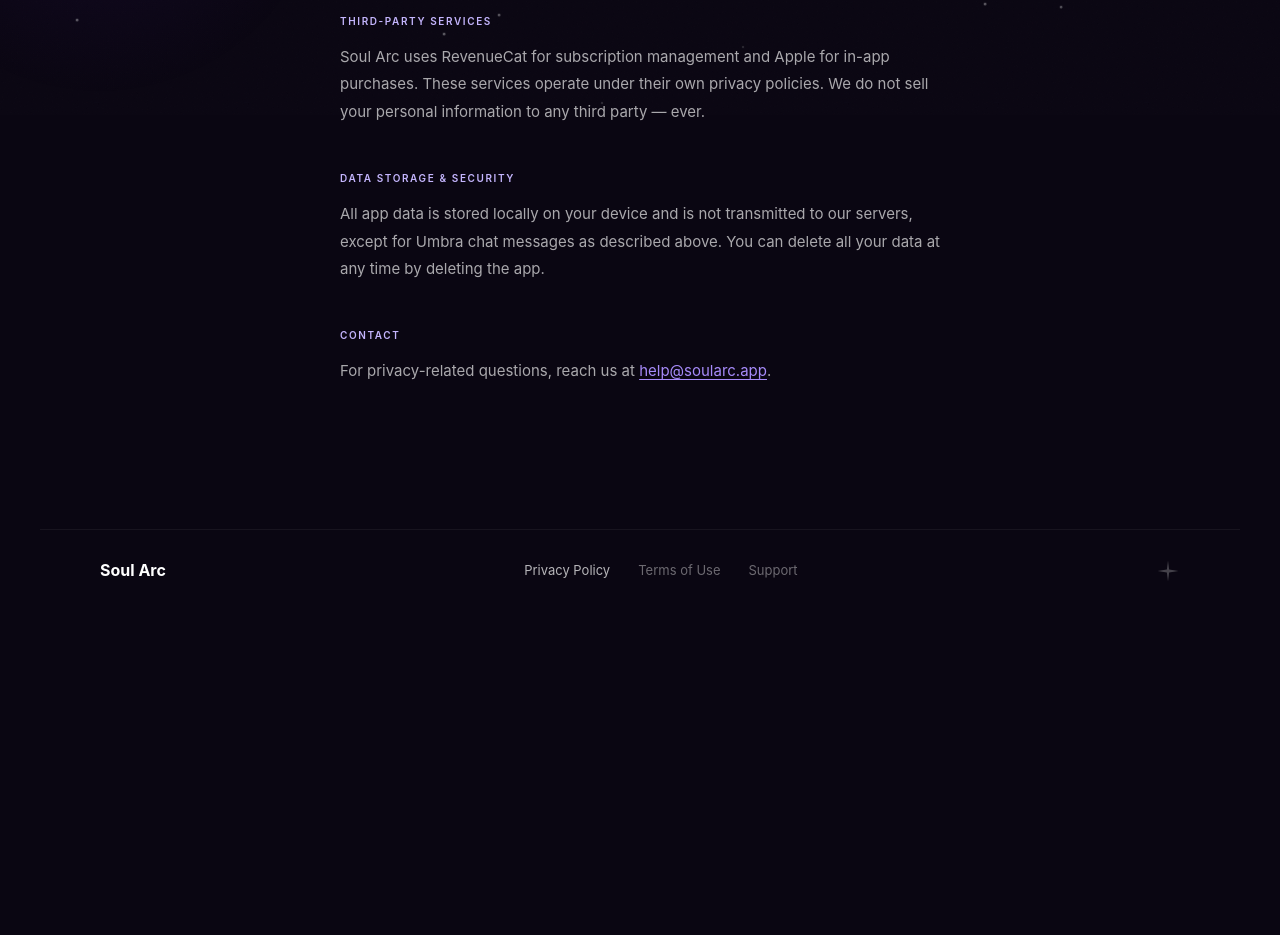
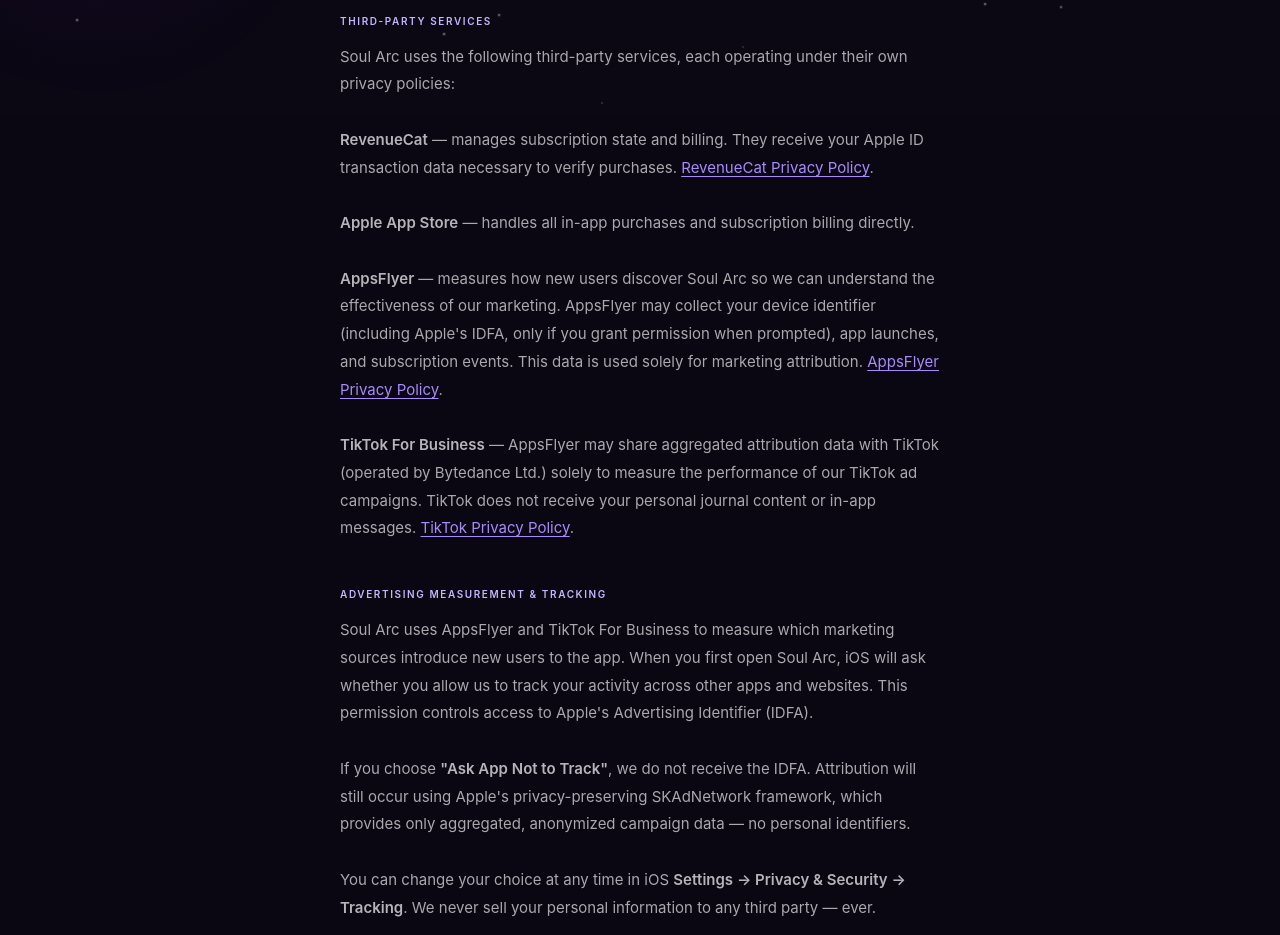
Before and after one commit to damyanek/soularc-website, a plain HTML site: page privacy.html in a window 1280 px wide. Shown: the part 685-1620 px from the top of the page. Before the commit the page ends 1296 px from the top, so only its background shows below. Drawn offline with nearby package versions, Linux system fonts and the light colour scheme.

Commit message:
Update privacy.html

```diff
--- a/privacy.html
+++ b/privacy.html
@@ -104,7 +104,12 @@ Back
 
 <div class="section">
 <p class="section-title">Third-Party Services</p>
-<p class="section-body">Soul Arc uses RevenueCat for subscription management and Apple for in-app purchases. These services operate under their own privacy policies. We do not sell your personal information to any third party — ever.</p>
+<p class="section-body">Soul Arc uses the following third-party services, each operating under their own privacy policies:<br><br><strong>RevenueCat</strong> — manages subscription state and billing. They receive your Apple ID transaction data necessary to verify purchases. <a href="https://www.revenuecat.com/privacy" target="_blank" rel="noopener">RevenueCat Privacy Policy</a>.<br><br><strong>Apple App Store</strong> — handles all in-app purchases and subscription billing directly.<br><br><strong>AppsFlyer</strong> — measures how new users discover Soul Arc so we can understand the effectiveness of our marketing. AppsFlyer may collect your device identifier (including Apple's IDFA, only if you grant permission when prompted), app launches, and subscription events. This data is used solely for marketing attribution. <a href="https://www.appsflyer.com/legal/services-privacy-policy/" target="_blank" rel="noopener">AppsFlyer Privacy Policy</a>.<br><br><strong>TikTok For Business</strong> — AppsFlyer may share aggregated attribution data with TikTok (operated by Bytedance Ltd.) solely to measure the performance of our TikTok ad campaigns. TikTok does not receive your personal journal content or in-app messages. <a href="https://www.tiktok.com/legal/privacy-policy" target="_blank" rel="noopener">TikTok Privacy Policy</a>.</p>
+</div>
+
+<div class="section">
+<p class="section-title">Advertising Measurement &amp; Tracking</p>
+<p class="section-body">Soul Arc uses AppsFlyer and TikTok For Business to measure which marketing sources introduce new users to the app. When you first open Soul Arc, iOS will ask whether you allow us to track your activity across other apps and websites. This permission controls access to Apple's Advertising Identifier (IDFA).<br><br>If you choose <strong>"Ask App Not to Track"</strong>, we do not receive the IDFA. Attribution will still occur using Apple's privacy-preserving SKAdNetwork framework, which provides only aggregated, anonymized campaign data — no personal identifiers.<br><br>You can change your choice at any time in iOS <strong>Settings → Privacy &amp; Security → Tracking</strong>. We never sell your personal information to any third party — ever.</p>
 </div>
 
 <div class="section">
```
